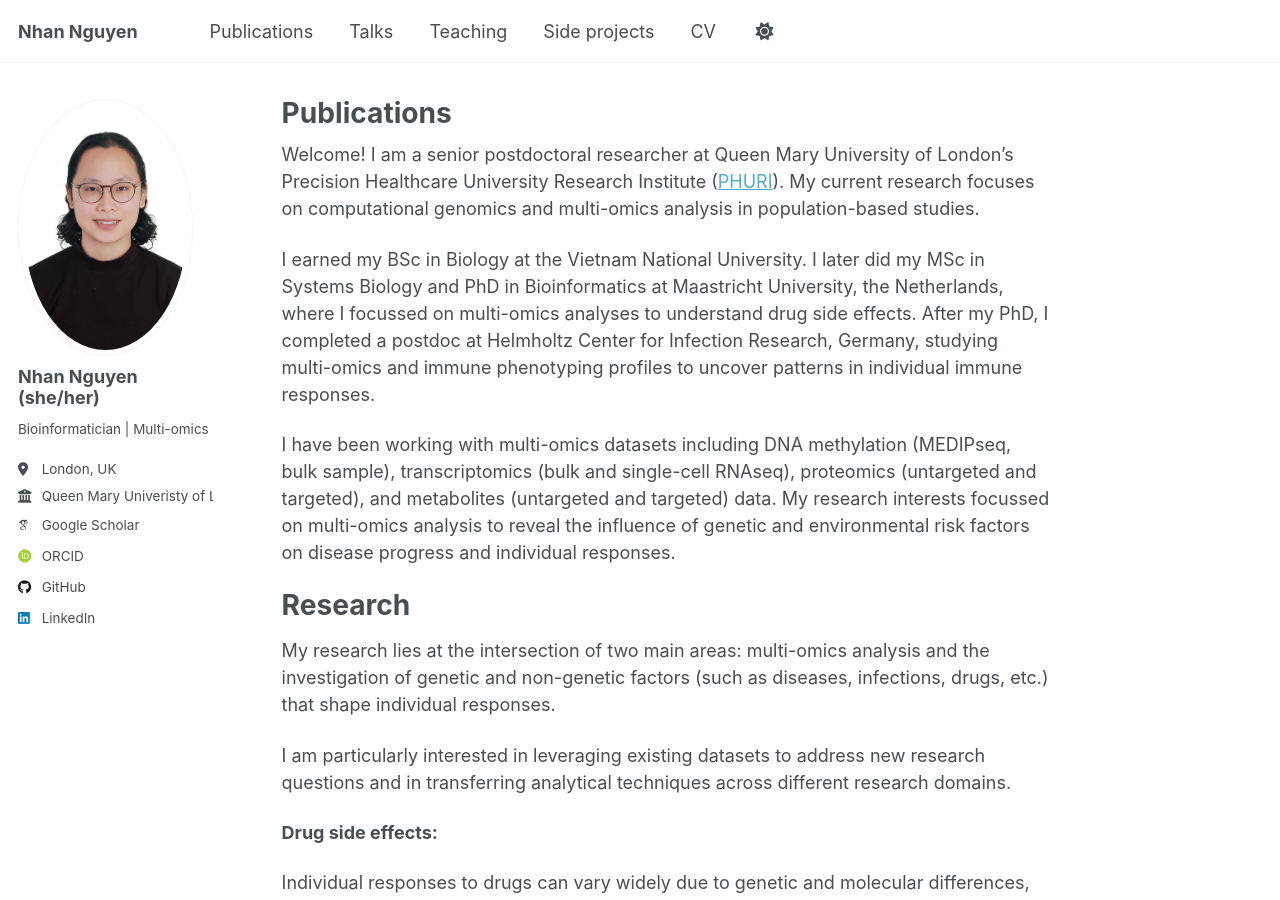
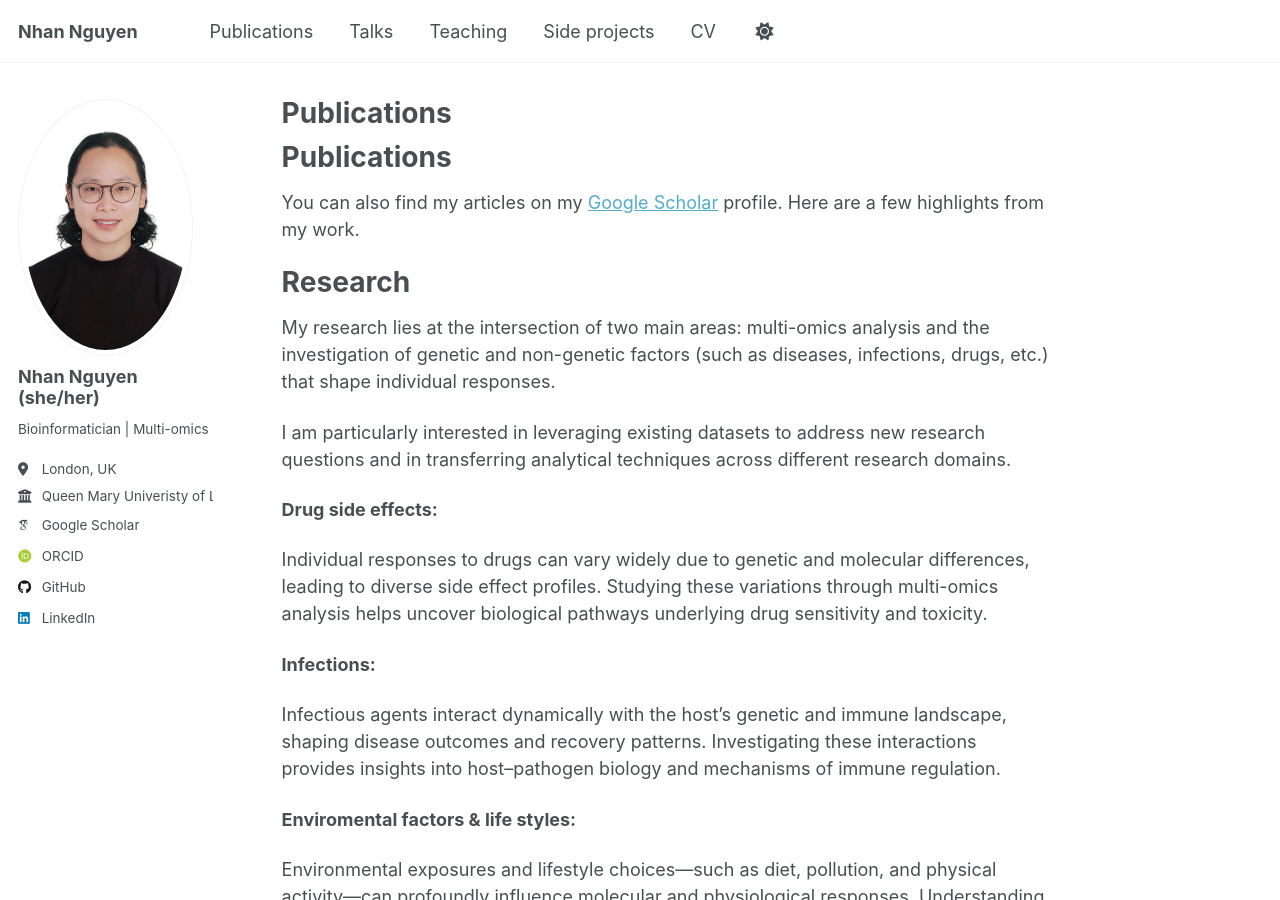
Before and after one commit to NhanNguyen000/NhanNguyen000.github.io, a Jekyll site: the page built from _pages/publications.md, in a window 1280 px wide and 900 px high. Built offline with Jekyll 4.4.1, drawn with Linux system fonts in a browser that asks for light colours; some web fonts are replaced; a script that is not in the unit is left out.

Commit message:
link to publication.md

```diff
--- a/_pages/publications.md
+++ b/_pages/publications.md
@@ -1,19 +1,14 @@
 ---
 permalink: /
 title: "Publications"
-author_profile: true
 redirect_from:
   - /publications/
   - /publications.html
 ---
 
-Welcome! I am a senior postdoctoral researcher at Queen Mary University of London’s Precision Healthcare University Research Institute ([PHURI](https://www.qmul.ac.uk/phuri/)). My current research focuses on computational genomics and multi-omics analysis in population-based studies.
-
-I earned my BSc in Biology at the Vietnam National University. I later did my MSc in Systems Biology and PhD in Bioinformatics at Maastricht University, the Netherlands, where I focussed on multi-omics analyses to understand drug side effects. After my PhD, I completed a postdoc at Helmholtz Center for Infection Research, Germany, studying multi-omics and immune phenotyping profiles to uncover patterns in individual immune responses.
-
-I have been working with multi-omics datasets including DNA methylation (MEDIPseq, bulk sample), transcriptomics (bulk and single-cell RNAseq), proteomics (untargeted and targeted), and metabolites (untargeted and targeted) data. My research interests focussed on multi-omics analysis to reveal the influence of genetic and environmental risk factors on disease progress and individual responses.
-
-
+Publications
+======
+You can also find my articles on my [Google Scholar](https://scholar.google.com/citations?user=pgWeRbwAAAAJ&hl=en) profile. Here are a few highlights from my work.
 
 Research
 ======
```
